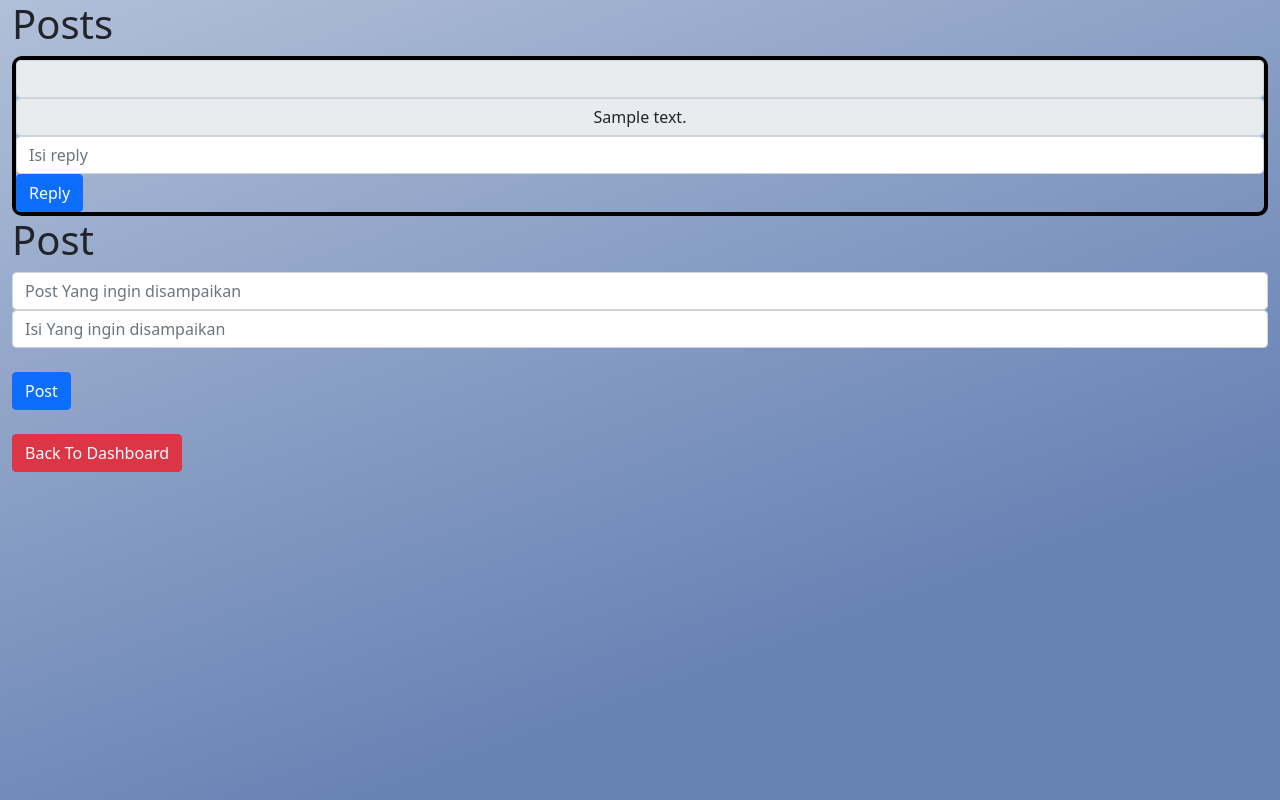
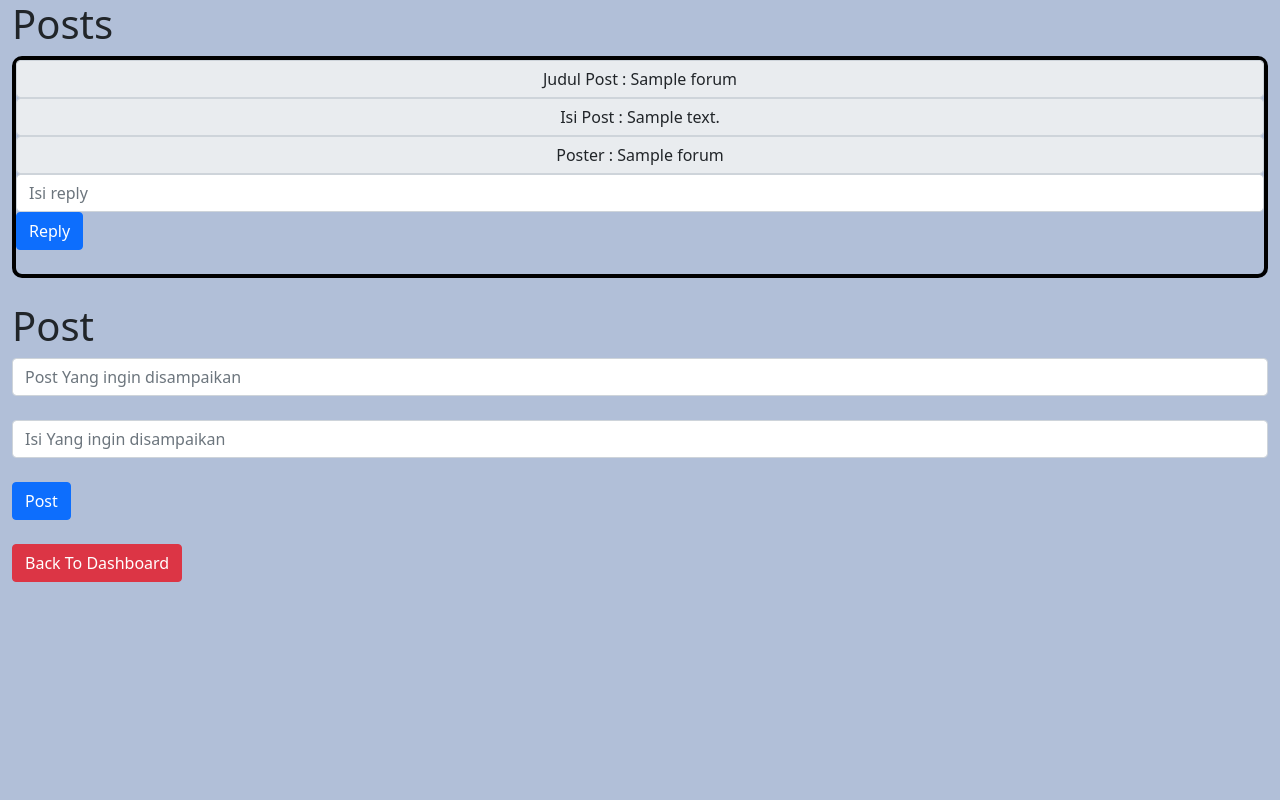
Before and after one commit to ckw28502/KITAKAYA, a PHP site: page /Proyek_V2/public/forum.php in a window 1280 px wide. Run offline with PHP 8.4, Linux system fonts and the light colour scheme; the visitor is signed in with stand-in values (Sample User, id 1); tables that the repository leaves empty hold one stand-in row (values such as "Sample post"); data that the repository does not hold is empty.

Commit message:
Fixing Bug Forum + Tampilan

```diff
--- a/controllers/forum.php
+++ b/controllers/forum.php
@@ -21,7 +21,7 @@
         $namauser=$user["nama"];
         $isi = $_POST['isi'];
         $idkategori =$_SESSION['idkategori'];
-        $post = new post($judul,$namauser,$isi,$idkategori);
+        $post = new post($judul,$isi,$namauser,$idkategori);
         $post->addpost();
 
         Message::add("success", "Berhasil Post!");
--- a/public/forum.php
+++ b/public/forum.php
@@ -20,7 +20,6 @@ use Models\comment;
             width: 100%;
             height: 100vh;
             background-color: #b1bfd8;
-            background-image: linear-gradient(160deg, #b1bfd8 0%, #6782b4 74%);
             /* background: linear-gradient(150deg, #9600FF 10%,#AEBAF8 50%); */
         }
         #punyaeuser{
@@ -52,10 +51,12 @@ use Models\comment;
                         foreach($posts as $post){
 
                             ?>
-                            <input id="punyaeuser" class="form-control" type="text" value="<?= $post->judul?>" aria-label="readonly input example" readonly>
-                            <input id="punyaeuser" class="form-control" type="text" value="<?= $post->isi?>" aria-label="readonly input example" readonly>
+                            <input id="punyaeuser" class="form-control" type="text" value="Judul Post : <?= $post->Judul?>" aria-label="readonly input example" readonly>
+                            <input id="punyaeuser" class="form-control" type="text" value="Isi Post : <?= $post->isi?>" aria-label="readonly input example" readonly>
+                            <input id="punyaeuser" class="form-control" type="text" value="Poster : <?= $post->namamember?>" aria-label="readonly input example" readonly>
                             <input type="text" id="namamenu" name="isicomment" placeholder="Isi reply" class="form-control">
                             <td><button class="btn btn-primary" name="comment[<?=$post->id?>]">Reply</button></a></td>
+                            <br>
                             <?php
 
                             ?>
@@ -66,13 +67,14 @@ use Models\comment;
 
                                     ?>
                                      <form action="../controllers/forum.php" method="POST">
-                                    <input id="punyaeuser" class="form-control" type="text" value="Penulis:<?= $comment->namamember?>" aria-label="readonly input example" readonly>
+                                    <br>
+                                    <input id="punyaeuser" class="form-control" type="text" value="Pereply : <?= $comment->namamember?>" aria-label="readonly input example" readonly>
+                                    <input id="punyaeuser" class="form-control" type="text" value="Isi : <?= $comment->isi?>" aria-label="readonly input example" readonly>
 
-                                    <input id="punyaeuser" class="form-control" type="text" value="<?= $comment->isi?>" aria-label="readonly input example" readonly>
                                     <input type="text" id="namamenu" name="isireplycomment" placeholder="Isi reply" class="form-control">
                                     <td><button class="btn btn-primary" name="replycomment[<?=$idpost?>,<?=$comment->id?>]">Reply</button></a></td>
+                                    <br>
                                     </form>
-                                    <br>
 
                                     <?php
                                         $idcomment=$comment->id;
@@ -80,9 +82,10 @@ use Models\comment;
                                         foreach($comments as $comment){
                                     ?>
                                      <form action="../controllers/forum.php" method="POST">
-                                    <input id="punyaeuser" class="form-control" type="text" value="Penulis:<?= $comment->namamember?>" aria-label="readonly input example" readonly>
+                                    <br>
+                                    <input id="punyaeuser" class="form-control" type="text" value="Pereply : <?= $comment->namamember?>" aria-label="readonly input example" readonly>
 
-                                        <input id="punyaeuser" class="form-control" type="text" value="<?= $comment->isi?>" aria-label="readonly input example" readonly>
+                                        <input id="punyaeuser" class="form-control" type="text" value="Isi : <?= $comment->isi?>" aria-label="readonly input example" readonly>
                                         <input type="text" id="namamenu" name="isireplycomment" placeholder="Isi reply" class="form-control">
                                         <td><button class="btn btn-primary" name="replycomment[<?=$idpost?>,<?=$comment->id?>]">Reply</button></a></td>
                                         </form>
@@ -95,9 +98,10 @@ use Models\comment;
                                             foreach($comments as $comment){
 
                                                 ?>
-                                                <input id="punyaeuser" class="form-control" type="text" value="Penulis:<?= $comment->namamember?>" aria-label="readonly input example" readonly>
+                                                <br>
+                                                <input id="punyaeuser" class="form-control" type="text" value="Penulis: <?= $comment->namamember?>" aria-label="readonly input example" readonly>
 
-                                                <input id="punyaeuser" class="form-control" type="text" value="<?= $comment->isi?>" aria-label="readonly input example" readonly>
+                                                <input id="punyaeuser" class="form-control" type="text" value="Reply: <?= $comment->isi?>" aria-label="readonly input example" readonly>
                                                 <input type="text" id="namamenu" name="isireplycomment" placeholder="Isi reply" class="form-control">
                                                 <td><button class="btn btn-primary" name="replycomment[<?=$idpost?>,<?=$comment->id?>]">Reply</button></a></td>
 
@@ -117,9 +121,11 @@ use Models\comment;
                         <br>
                     </div>
                     </form>
+                    <br>
                     <form action="../controllers/forum.php" method="POST">
                         <h1>Post</h1>
                         <input type="text" id="namamenu" name="judul" placeholder="Post Yang ingin disampaikan" class="form-control">
+                        <br>
                         <input type="text" id="namamenu" name="isi" placeholder="Isi Yang ingin disampaikan" class="form-control">
                         <br>
                         <button type="submit" class="btn btn-primary" name="btnaddpost" >Post</button>
```
